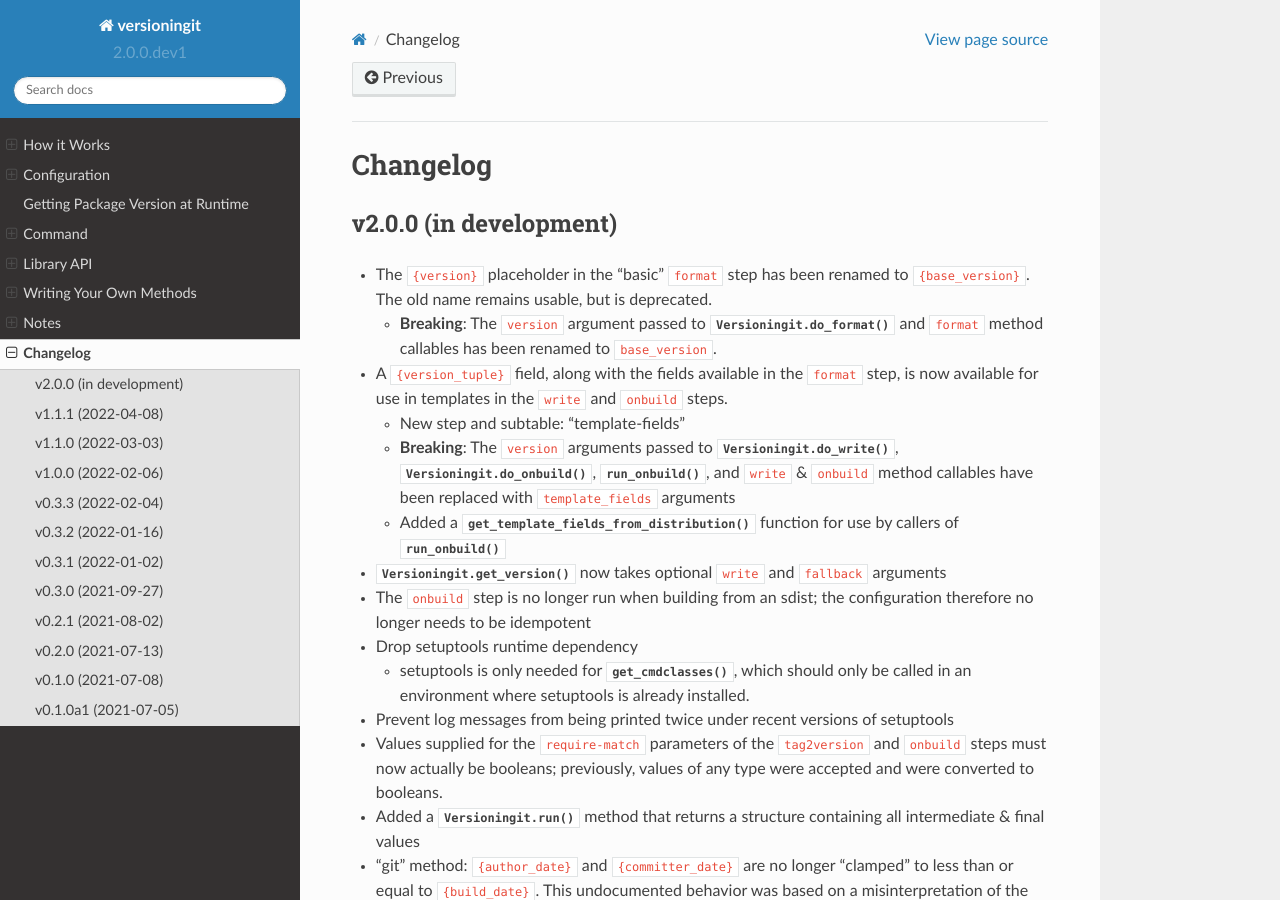
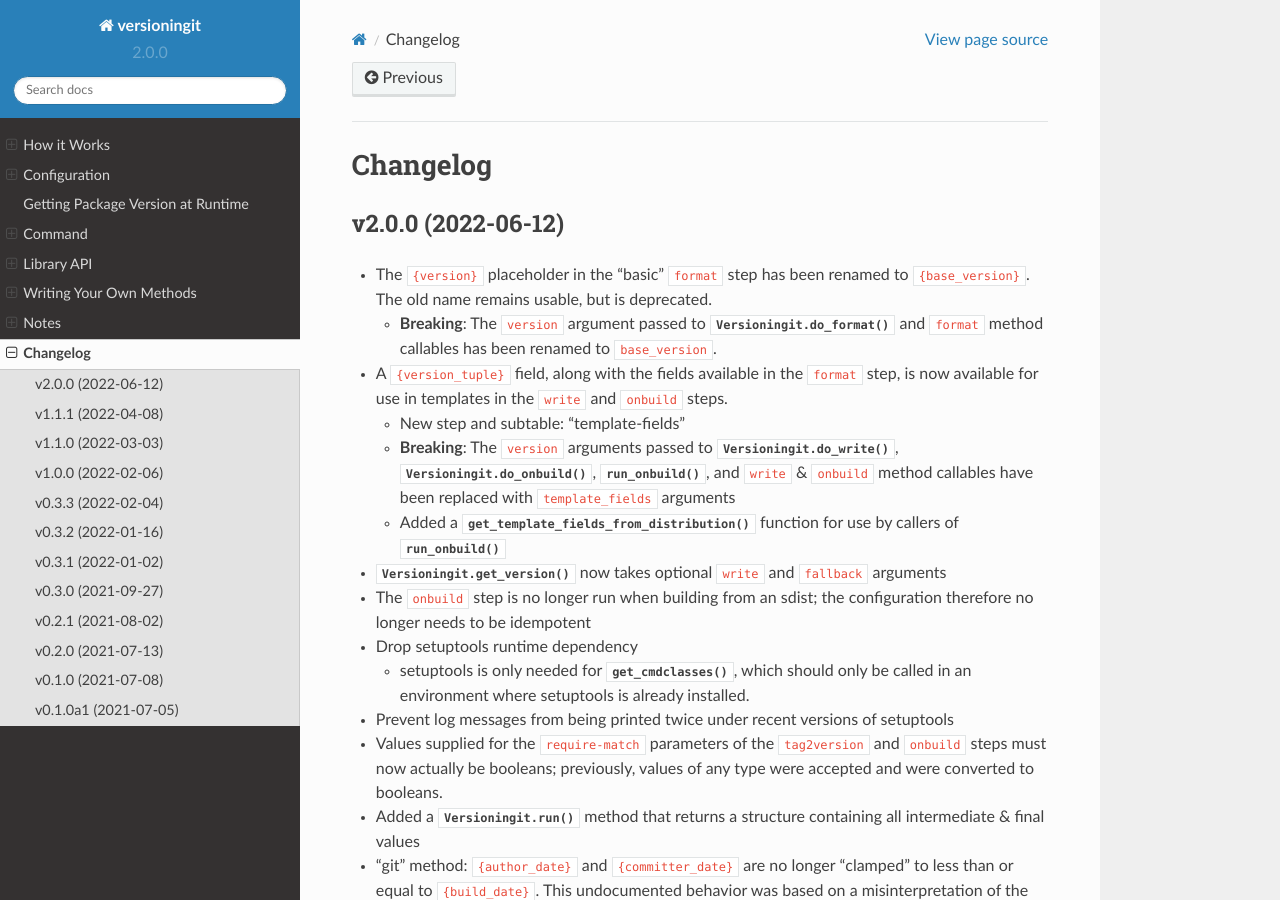
Before and after one commit to jwodder/versioningit, a Sphinx documentation site: the page built from docs/changelog.rst, in a window 1280 px wide and 900 px high. Built offline with Sphinx 7.4.7 and the Read the Docs theme 2.0.0, drawn with Linux system fonts in a browser that asks for light colours.

Commit message:
v2.0.0 — `{version_tuple}` write + onbuild placeholder, et alii
- The `{version}` placeholder in the "basic" `format` step has been renamed to `{base_version}`.  The old name remains usable, but is deprecated.
    - **Breaking**: The `version` argument passed to `Versioningit.do_format()` and `format` method callables has been renamed to `base_version`.
- A `{version_tuple}` field, along with the fields available in the `format` step, is now available for use in templates in the `write` and `onbuild` steps.
    - New step and subtable: "template-fields"
    - **Breaking**: The `version` arguments passed to `Versioningit.do_write()`, `Versioningit.do_onbuild()`, `run_onbuild()`, and `write` & `onbuild` method callables have been replaced with `template_fields` arguments
    - Added a `get_template_fields_from_distribution()` function for use by callers of `run_onbuild()`
- `Versioningit.get_version()` now takes optional `write` and `fallback` arguments
- The `onbuild` step is no longer run when building from an sdist; the configuration therefore no longer needs to be idempotent
- Drop setuptools runtime dependency
    - setuptools is only needed for `get_cmdclasses()`, which should only be called in an environment where setuptools is already installed.
- Prevent log messages from being printed twice under recent versions of setuptools
- Values supplied for the `require-match` parameters of the `tag2version` and `onbuild` steps must now actually be booleans; previously, values of any type were accepted and were converted to booleans.
- Added a `Versioningit.run()` method that returns a structure containing all intermediate & final values
- "git" method: `{author_date}` and `{committer_date}` are no longer "clamped" to less than or equal to `{build_date}`.  This undocumented behavior was based on a misinterpretation of the `SOURCE_DATE_EPOCH` spec, and was even applied when `SOURCE_DATE_EPOCH` was not set.
- When resolving entry points, if multiple entry points with the given group & name are found, error instead of using the first one returned

```diff
--- a/CHANGELOG.md
+++ b/CHANGELOG.md
@@ -1,5 +1,5 @@
-v2.0.0 (in development)
------------------------
+v2.0.0 (2022-06-12)
+-------------------
 - The `{version}` placeholder in the "basic" `format` step has been renamed to
   `{base_version}`.  The old name remains usable, but is deprecated.
     - **Breaking**: The `version` argument passed to `Versioningit.do_format()`
--- a/docs/changelog.rst
+++ b/docs/changelog.rst
@@ -3,8 +3,8 @@
 Changelog
 =========
 
-v2.0.0 (in development)
------------------------
+v2.0.0 (2022-06-12)
+-------------------
 - The ``{version}`` placeholder in the "basic" ``format`` step has been renamed
   to ``{base_version}``.  The old name remains usable, but is deprecated.
 
--- a/src/versioningit/__init__.py
+++ b/src/versioningit/__init__.py
@@ -38,7 +38,7 @@ Visit <https://github.com/jwodder/versioningit> or
 <https://versioningit.rtfd.io> for more information.
 """
 
-__version__ = "2.0.0.dev1"
+__version__ = "2.0.0"
 __author__ = "John Thorvald Wodder II"
 __author_email__ = "versioningit@varonathe.org"
 __license__ = "MIT"
```
